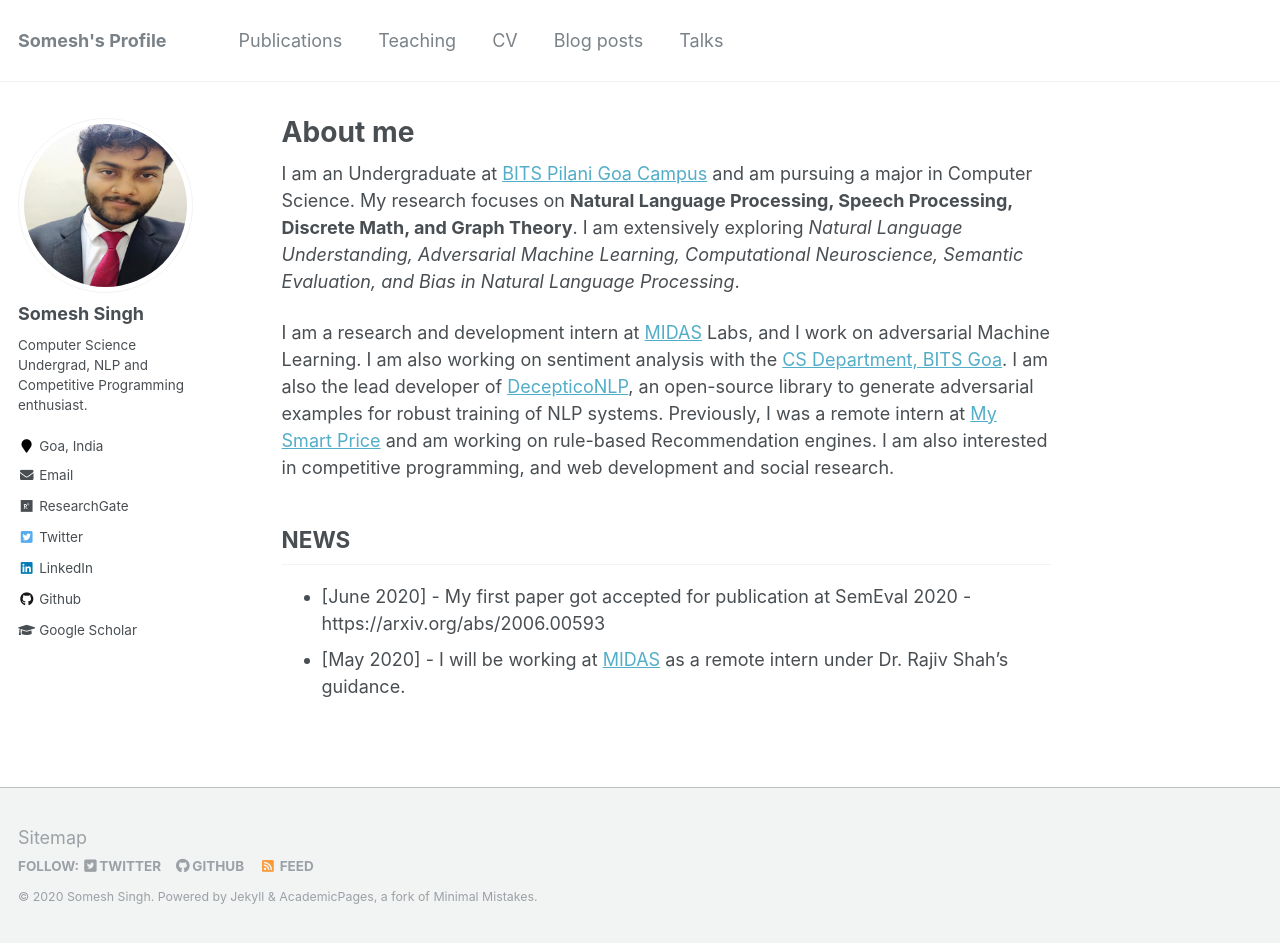
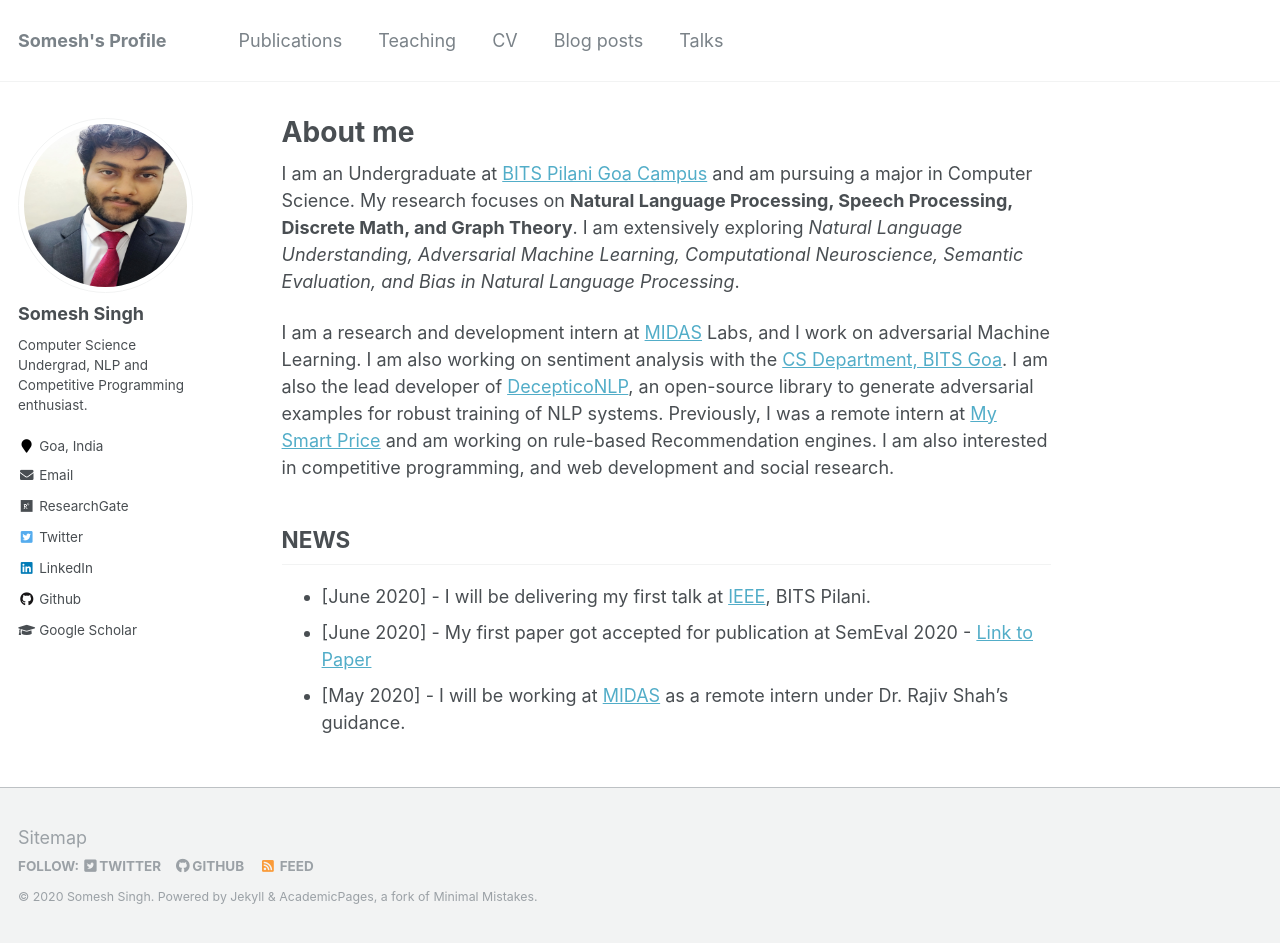
Before and after one commit to someshsingh22/someshsingh22.github.io, a Jekyll site: the page built from _pages/about.md, in a window 1280 px wide and 943 px high. Built offline with Jekyll 4.4.1, drawn with Linux system fonts in a browser that asks for light colours.

Commit message:
IEEE Talk

```diff
--- a/_pages/about.md
+++ b/_pages/about.md
@@ -13,5 +13,6 @@
 I am a research and development intern at [MIDAS](http://midas.iiitd.edu.in/) Labs, and I work on adversarial Machine Learning. I am  also working on sentiment analysis with the [CS Department, BITS Goa](https://www.bits-pilani.ac.in/goa/ComputerScienceInformationsSystems/ComputerScienceandInformationSystems). I am also the lead developer of [DecepticoNLP](https://github.com/SforAiDl/decepticonlp), an open-source library to generate adversarial examples for robust training of NLP systems. Previously, I was a remote intern at [My Smart Price](https://www.mysmartprice.com) and am working on rule-based Recommendation engines. I am also interested in competitive programming, and web development and social research.
 
 ## NEWS
-* \[June 2020\] - My first paper got accepted for publication at SemEval 2020 - https://arxiv.org/abs/2006.00593
+* \[June 2020\] - I will be delivering my first talk at [IEEE](https://www.bits-pilani.ac.in/goa/chapters), BITS Pilani.
+* \[June 2020\] - My first paper got accepted for publication at SemEval 2020 - [Link to Paper](https://arxiv.org/abs/2006.00593)
 *  \[May 2020\] - I will be working at [MIDAS](http://midas.iiitd.edu.in/) as a remote intern under Dr. Rajiv Shah's guidance.
```
